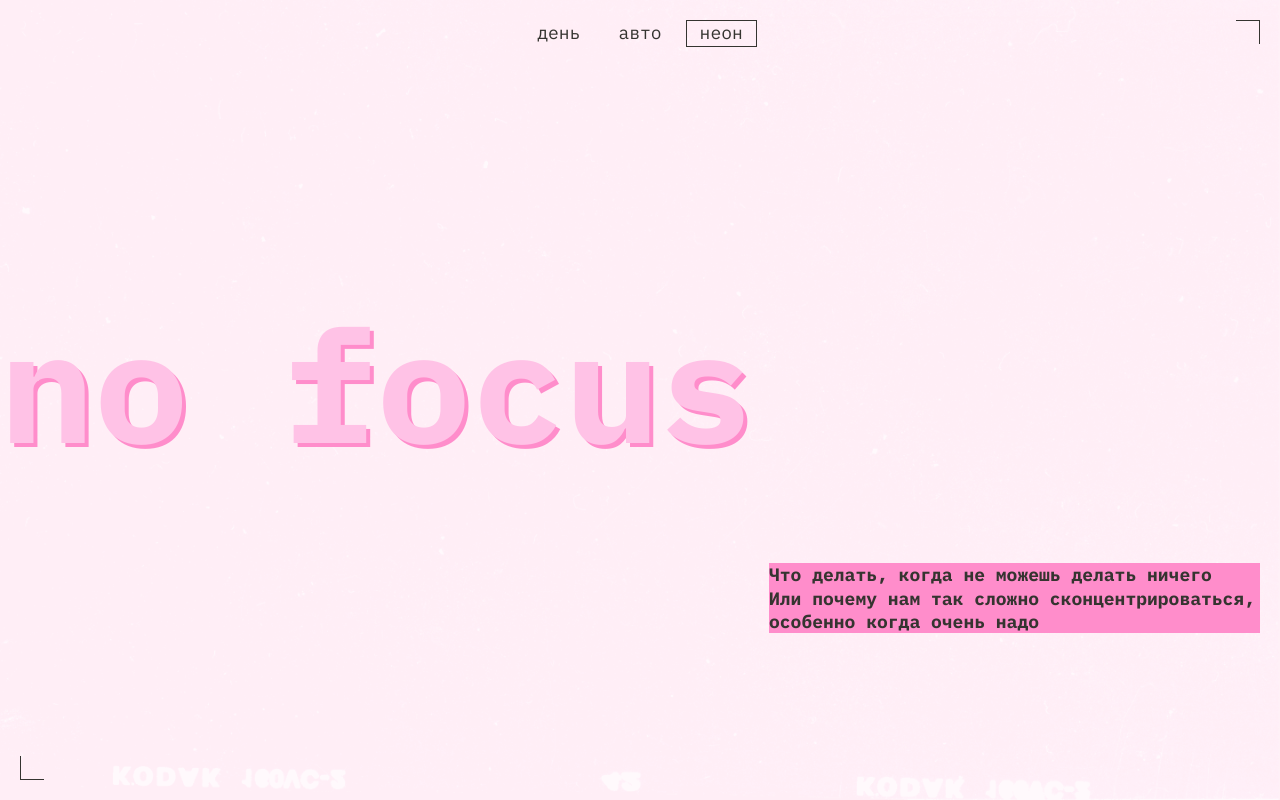
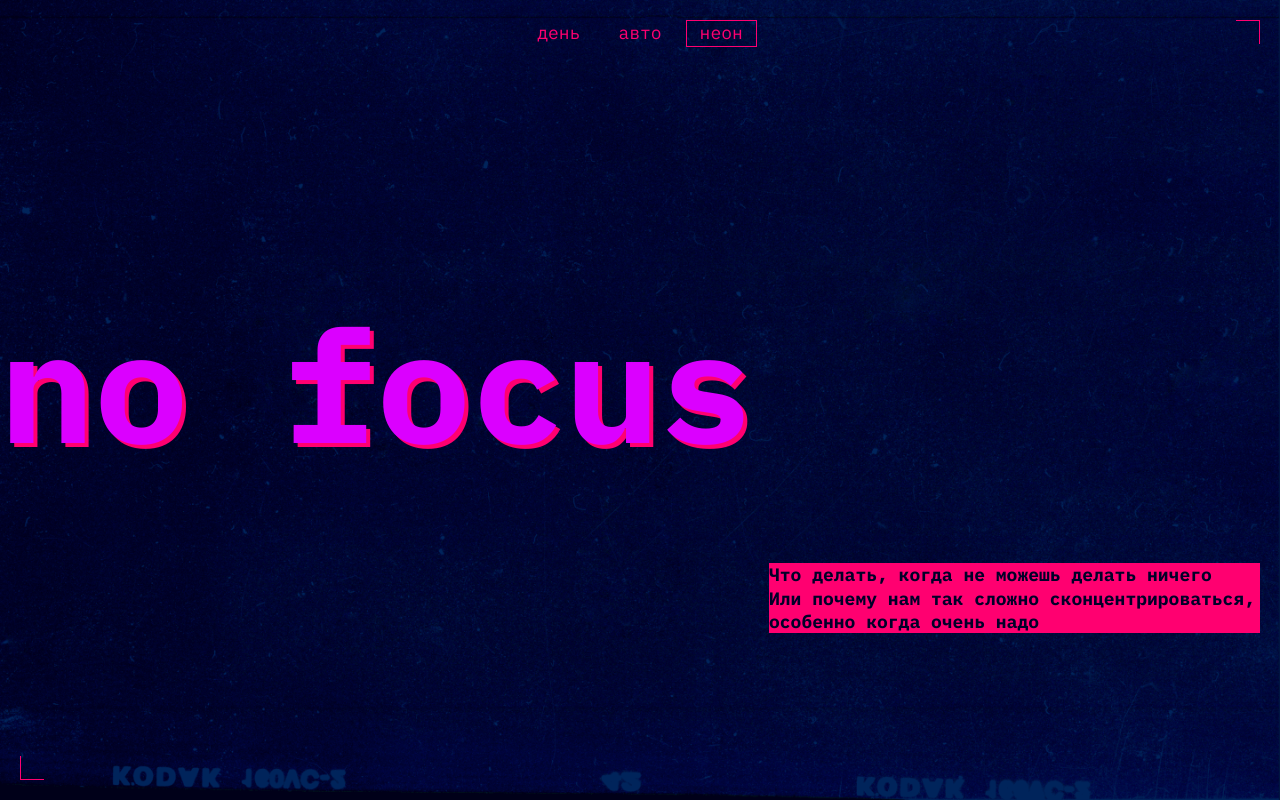
Before and after one commit to sharky-s/slozhno-sosredotochitsya-fd, a plain HTML site: page index.html in a window 1280 px wide. Both pictures are taken after a click on the button "неон". Shown: the top 800 px of the page. Drawn offline with Linux system fonts and the light colour scheme.

Commit message:
:construction:

```diff
--- a/styles/dark.css
+++ b/styles/dark.css
@@ -5,6 +5,20 @@
 */
 
 :root.theme-dark {
+  --menu-color: var(--accent-color);
+  --menu-color-transparent: var(--accent-color-transparent);
+
+  --accent-color: #FF0070;
+  --background-color: #000028;
+  --accent-color-transparent: rgba(255, 0, 112, 0.4);
+  --background-url: url('../images/cover-image-dark.png');
+  --title-color: #DB00FF;
+  --text-dark-color: #000028;
+  --text-light-color: #F1B2CE;
+
+  --section__title-color: var(--accent-color);
+  --topic__text-color: var(--text-light-color);
+  --link-color: var(--text-light-color);
   /* сохраните этот селектор в приведённом виде.
     Так стили написанные ниже будут иметь больший вес,
     чем стили в медиазапросе предпочтений пользователя
```
